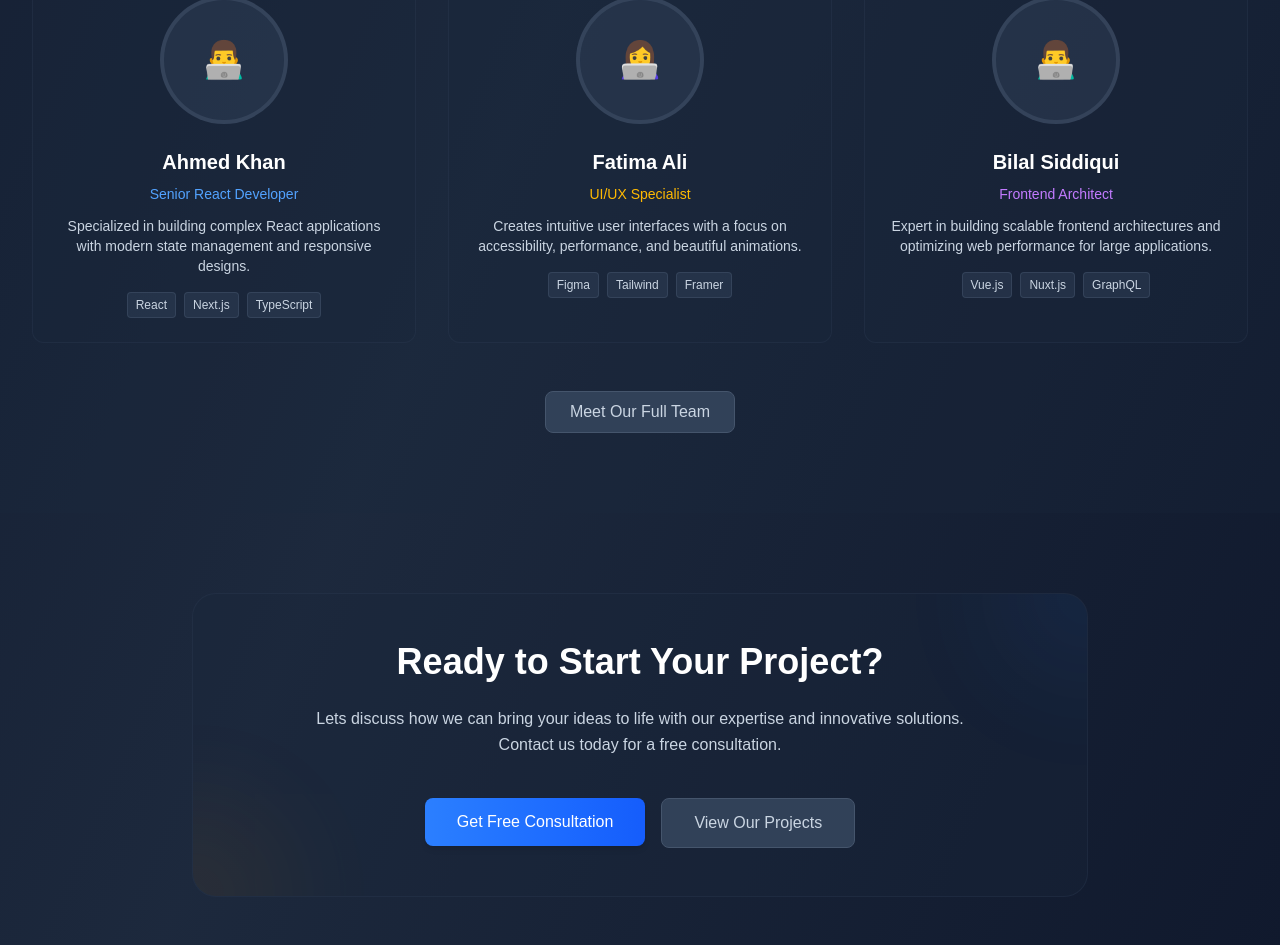
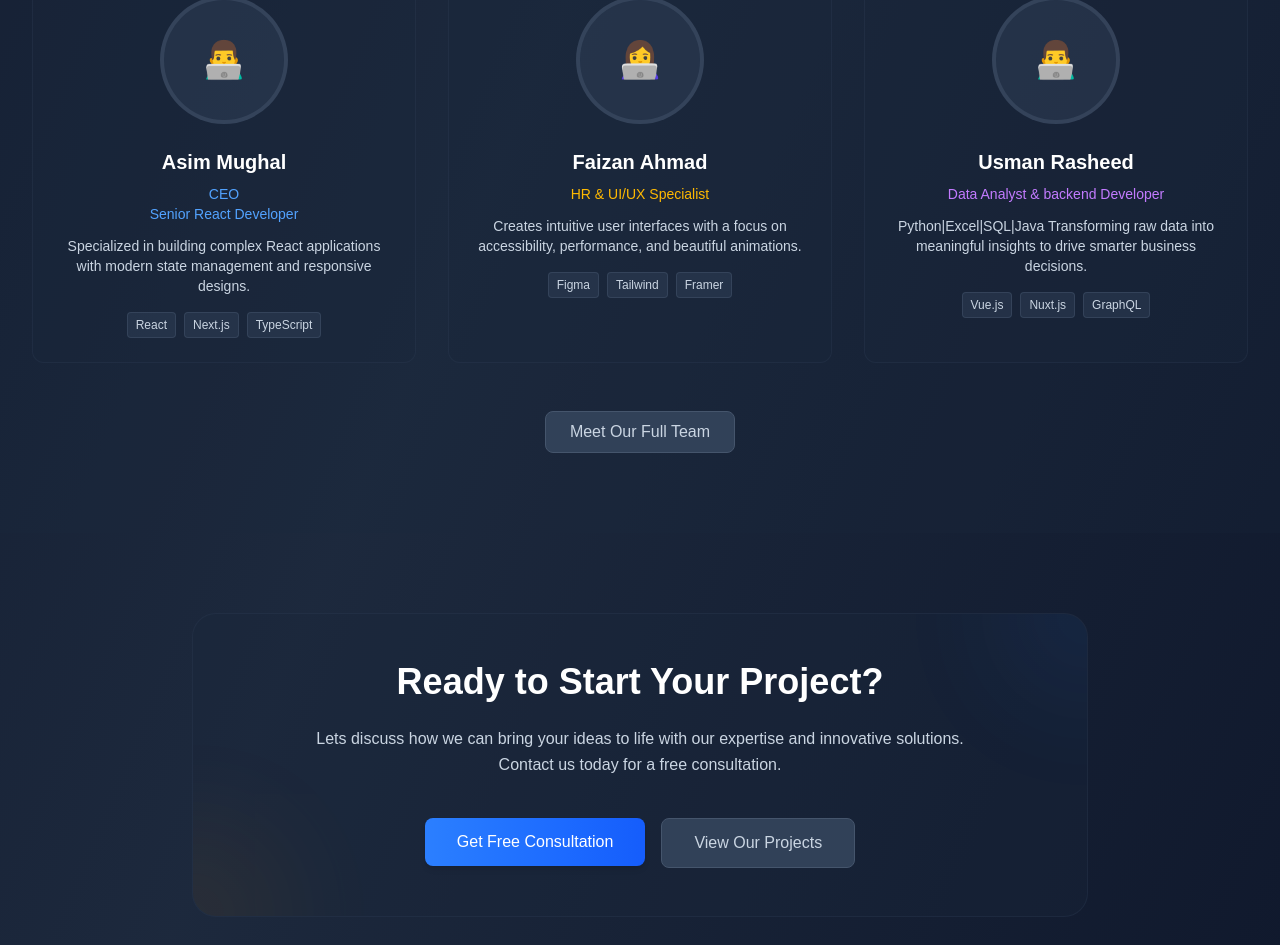
Before and after one commit to usmanrasheeddev/CryVon_Tech, a Next.js app: page / in a window 1280 px wide. Shown: the part 1747-2692 px from the top of the page. Built offline with nearby package versions, Linux system fonts and the light colour scheme.

Commit message:
fix: resolved build warnings and errors

```diff
--- a/app/components/Hero.js
+++ b/app/components/Hero.js
@@ -163,8 +163,8 @@ export default function Hero() {
               <div className="w-32 h-32 bg-slate-700/50 rounded-full flex items-center justify-center mx-auto mb-6 overflow-hidden border-4 border-slate-600/50 group-hover:border-blue-500/30 transition-colors duration-500">
                 <div className="text-4xl">👨‍💻</div>
               </div>
-              <h3 className="text-xl font-semibold mb-2">Ahmed Khan</h3>
-              <p className="text-blue-400 text-sm mb-3">Senior React Developer</p>
+              <h3 className="text-xl font-semibold mb-2">Asim Mughal</h3>
+              <p className="text-blue-400 text-sm mb-3">CEO <br/>Senior React Developer</p>
               <p className="text-slate-300 mb-4 text-sm">Specialized in building complex React applications with modern state management and responsive designs.</p>
               <div className="flex gap-2 justify-center flex-wrap">
                 <span className="px-2 py-1 bg-slate-700/50 text-slate-300 rounded text-xs border border-slate-600/50">React</span>
@@ -177,8 +177,8 @@ export default function Hero() {
               <div className="w-32 h-32 bg-slate-700/50 rounded-full flex items-center justify-center mx-auto mb-6 overflow-hidden border-4 border-slate-600/50 group-hover:border-amber-500/30 transition-colors duration-500">
                 <div className="text-4xl">👩‍💻</div>
               </div>
-              <h3 className="text-xl font-semibold mb-2">Fatima Ali</h3>
-              <p className="text-amber-400 text-sm mb-3">UI/UX Specialist</p>
+              <h3 className="text-xl font-semibold mb-2">Faizan Ahmad</h3>
+              <p className="text-amber-400 text-sm mb-3">HR & UI/UX Specialist</p>
               <p className="text-slate-300 mb-4 text-sm">Creates intuitive user interfaces with a focus on accessibility, performance, and beautiful animations.</p>
               <div className="flex gap-2 justify-center flex-wrap">
                 <span className="px-2 py-1 bg-slate-700/50 text-slate-300 rounded text-xs border border-slate-600/50">Figma</span>
@@ -191,9 +191,9 @@ export default function Hero() {
               <div className="w-32 h-32 bg-slate-700/50 rounded-full flex items-center justify-center mx-auto mb-6 overflow-hidden border-4 border-slate-600/50 group-hover:border-purple-500/30 transition-colors duration-500">
                 <div className="text-4xl">👨‍💻</div>
               </div>
-              <h3 className="text-xl font-semibold mb-2">Bilal Siddiqui</h3>
-              <p className="text-purple-400 text-sm mb-3">Frontend Architect</p>
-              <p className="text-slate-300 mb-4 text-sm">Expert in building scalable frontend architectures and optimizing web performance for large applications.</p>
+              <h3 className="text-xl font-semibold mb-2">Usman Rasheed</h3>
+              <p className="text-purple-400 text-sm mb-3">Data Analyst & backend Developer</p>
+              <p className="text-slate-300 mb-4 text-sm"><span>Python|Excel|SQL|Java</span> Transforming raw data into meaningful insights to drive smarter business decisions.</p>
               <div className="flex gap-2 justify-center flex-wrap">
                 <span className="px-2 py-1 bg-slate-700/50 text-slate-300 rounded text-xs border border-slate-600/50">Vue.js</span>
                 <span className="px-2 py-1 bg-slate-700/50 text-slate-300 rounded text-xs border border-slate-600/50">Nuxt.js</span>
```
